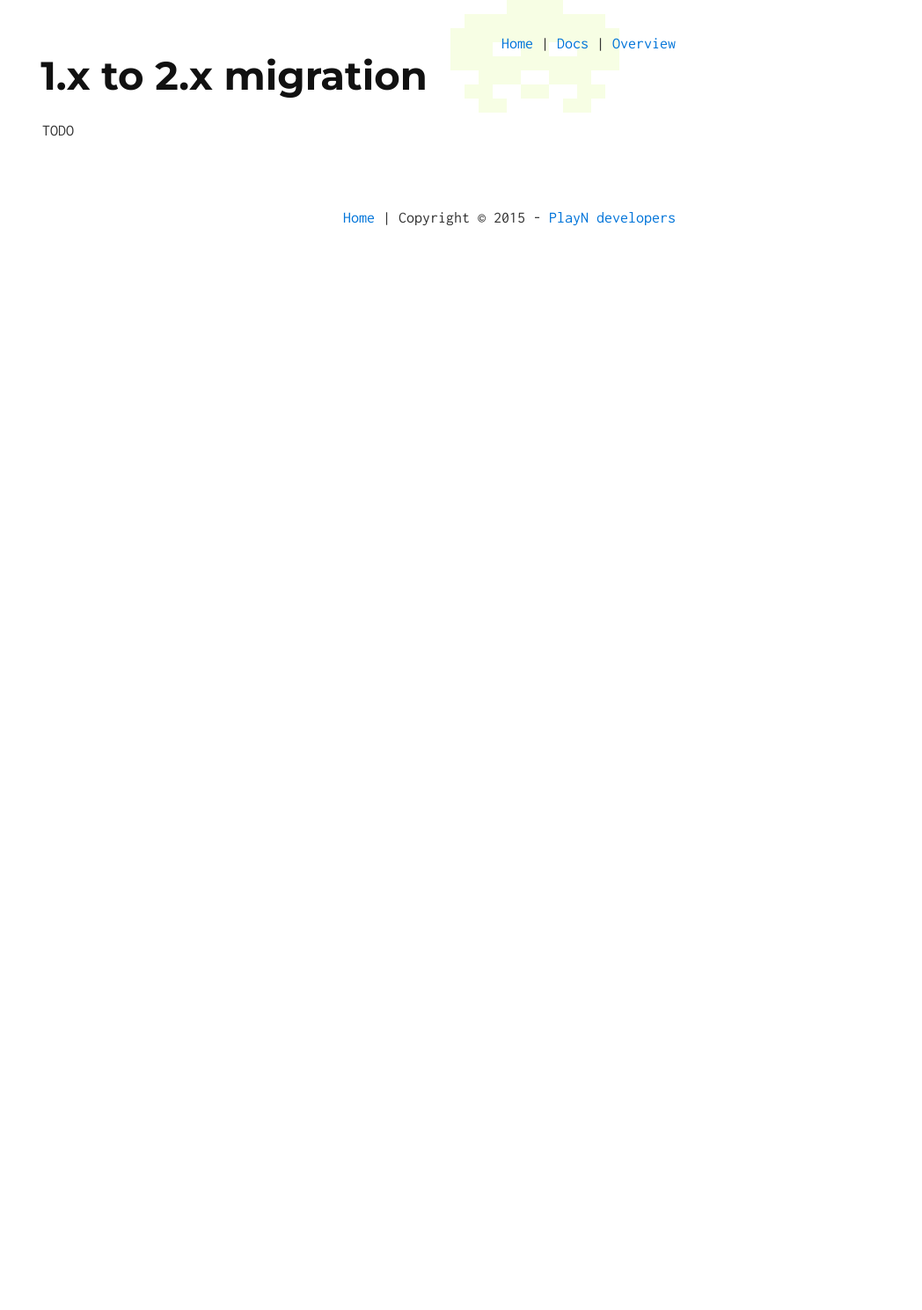
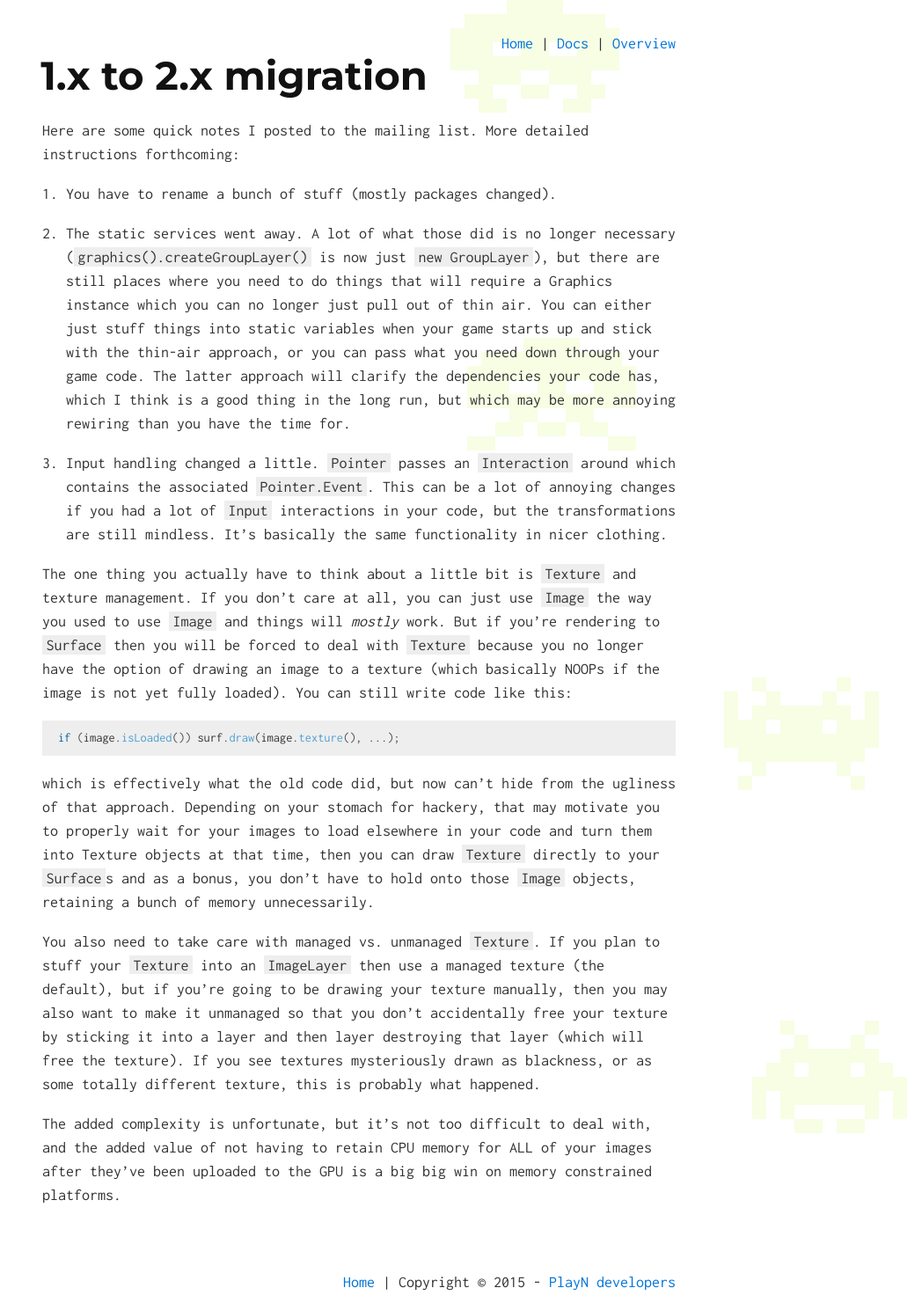
Before and after one commit to playn/playn.github.io, a Jekyll site: the page built from docs/release/Migrating1xto2x.md, in a window 1280 px wide. Shown: the whole page at 88% size, without its empty margins (232-1280 px from the left). Built offline with Jekyll 4.4.1, drawn with Linux system fonts in a browser that asks for light colours; Markdown is read by kramdown in place of the engine named in the settings; before the commit the page ends 900 px from its top, so only the background shows below that.

Commit message:
Temporary migration notes.

````diff
--- a/docs/release/Migrating1xto2x.md
+++ b/docs/release/Migrating1xto2x.md
@@ -4,4 +4,46 @@ layout: docs
 
 # 1.x to 2.x migration
 
-TODO
+Here are some quick notes I posted to the mailing list. More detailed instructions forthcoming:
+
+1. You have to rename a bunch of stuff (mostly packages changed).
+
+2. The static services went away. A lot of what those did is no longer necessary
+(`graphics().createGroupLayer()` is now just `new GroupLayer`), but there are still places where
+you need to do things that will require a Graphics instance which you can no longer just pull out
+of thin air. You can either just stuff things into static variables when your game starts up and
+stick with the thin-air approach, or you can pass what you need down through your game code. The
+latter approach will clarify the dependencies your code has, which I think is a good thing in the
+long run, but which may be more annoying rewiring than you have the time for.
+
+3. Input handling changed a little. `Pointer` passes an `Interaction` around which contains the
+associated `Pointer.Event`. This can be a lot of annoying changes if you had a lot of `Input`
+interactions in your code, but the transformations are still mindless. It's basically the same
+functionality in nicer clothing.
+
+The one thing you actually have to think about a little bit is `Texture` and texture management. If
+you don't care at all, you can just use `Image` the way you used to use `Image` and things will
+*mostly* work. But if you're rendering to `Surface` then you will be forced to deal with `Texture`
+because you no longer have the option of drawing an image to a texture (which basically NOOPs if
+the image is not yet fully loaded). You can still write code like this:
+
+```java
+if (image.isLoaded()) surf.draw(image.texture(), ...);
+```
+
+which is effectively what the old code did, but now can't hide from the ugliness of that approach.
+Depending on your stomach for hackery, that may motivate you to properly wait for your images to
+load elsewhere in your code and turn them into Texture objects at that time, then you can draw
+`Texture` directly to your `Surface`s and as a bonus, you don't have to hold onto those `Image`
+objects, retaining a bunch of memory unnecessarily.
+
+You also need to take care with managed vs. unmanaged `Texture`. If you plan to stuff your
+`Texture` into an `ImageLayer` then use a managed texture (the default), but if you're going to be
+drawing your texture manually, then you may also want to make it unmanaged so that you don't
+accidentally free your texture by sticking it into a layer and then layer destroying that layer
+(which will free the texture). If you see textures mysteriously drawn as blackness, or as some
+totally different texture, this is probably what happened.
+
+The added complexity is unfortunate, but it's not too difficult to deal with, and the added value
+of not having to retain CPU memory for ALL of your images after they've been uploaded to the GPU is
+a big big win on memory constrained platforms.
````
